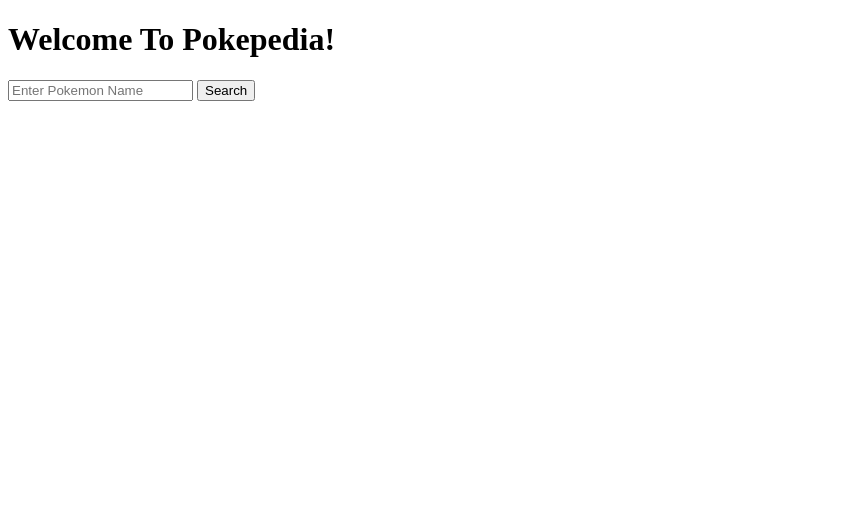
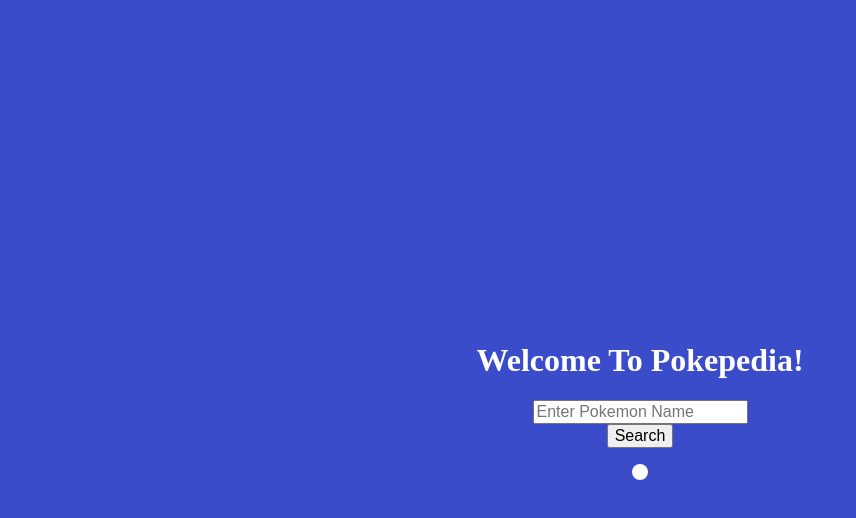
Before and after one commit to cartha91/thePokepedia, a plain HTML site: page index.html in a window 1280 px wide. Shown: the whole page, without its empty margins (0-856 px from the left). Drawn offline with Linux system fonts and the light colour scheme.

Commit message:
centered and styled returned information

```diff
--- a/style.css
+++ b/style.css
@@ -1,7 +1,36 @@
+body {
+    font-size: 1em; /* Adjust the font size */
+    text-align: center;
+    background-color: #3b4cca;
+    color: #ffffff;
+    display: flex;
+    flex-direction: column;
+    align-items: center;
+    justify-content: center;
+    height: 100vh;
+    margin: 0;
+    overflow: auto; /* Add a scrollbar if necessary */
+}
+
 .pokemon-sprite {
+    width: 100%; /* Adjust the size of the image */
     transition: all 0.3s ease-in-out;
 }
 
 .pokemon-sprite:hover {
-    transform: scale(1.5);
+    transform: scale(1.2);
 }
+
+input[type="text"], button {
+    font-size: 1em; /* Adjust the font size of the input and button */
+}
+
+#Pokemoninfo {
+    background-color: #ffffff;
+    color: #000000;
+    display: inline-block;
+    padding: 0.5em; /* Adjust the padding */
+    border-radius: 1em;
+    margin-top: 1em;
+    max-width: 90%; /* Prevent the info box from becoming too wide */
+}
```
